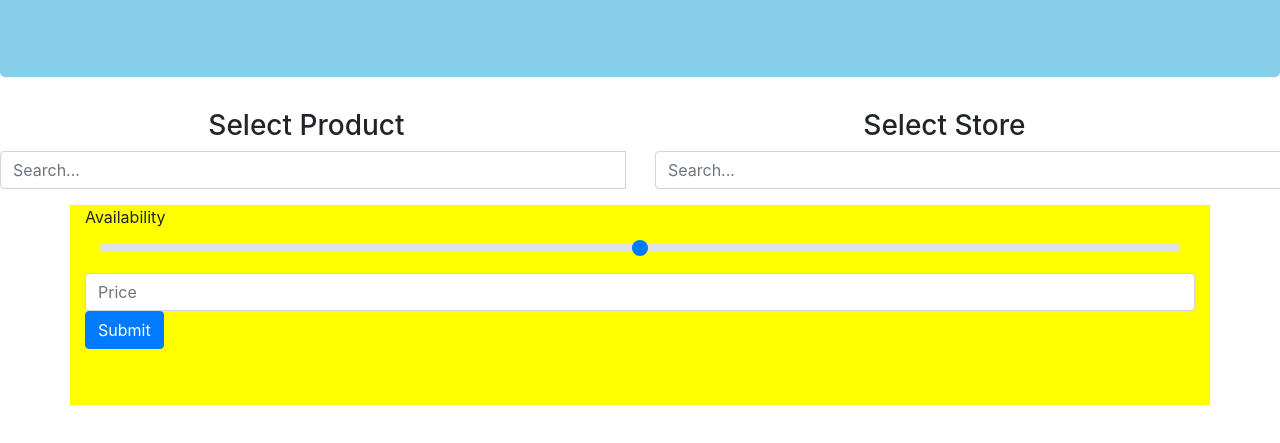
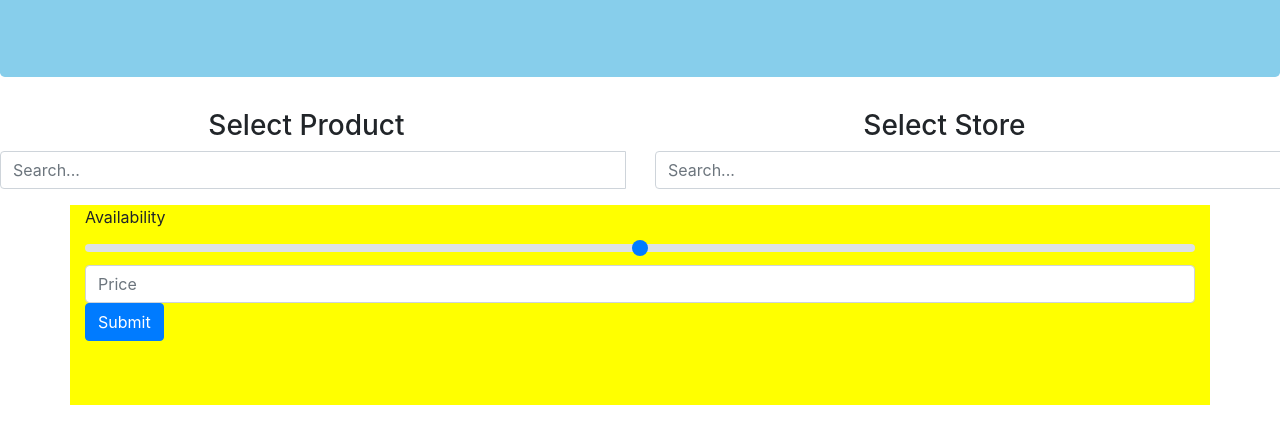
Before and after one commit to ernest1027/Whatswhere, a plain HTML site: page crowdsourcePage.html in a window 1280 px wide. Shown: the part 203-646 px from the top of the page. Drawn offline with nearby package versions, Linux system fonts and the light colour scheme.

Commit message:
added pages

```diff
--- a/crowdsourcePage.html
+++ b/crowdsourcePage.html
@@ -79,10 +79,9 @@
   </div>
   <div class="container " id= "availContainer">
     <label for="Availability">Availability</label>
-  <div class="container"> <input type="range" class="custom-range"   min="0" max="4" id="Availability"></div>
-    <h1>   </h1>
-    <input type="text" class="form-control"  placeholder="Price" aria-label="Price" aria-describedby="basic-addon1">
-    <input class="btn btn-primary"  type="submit" value="Submit">
+    <input type="range" class="custom-range"style="margin-width: 10px"  min="0" max="4" id="Availability">
+    <input type="text" class="form-control" style="margin-width: 10px" placeholder="Price" aria-label="Price" aria-describedby="basic-addon1">
+    <input class="btn btn-primary"style="margin-width: 10px"  type="submit" value="Submit">
   </div>
 </body>
 </html>
```
